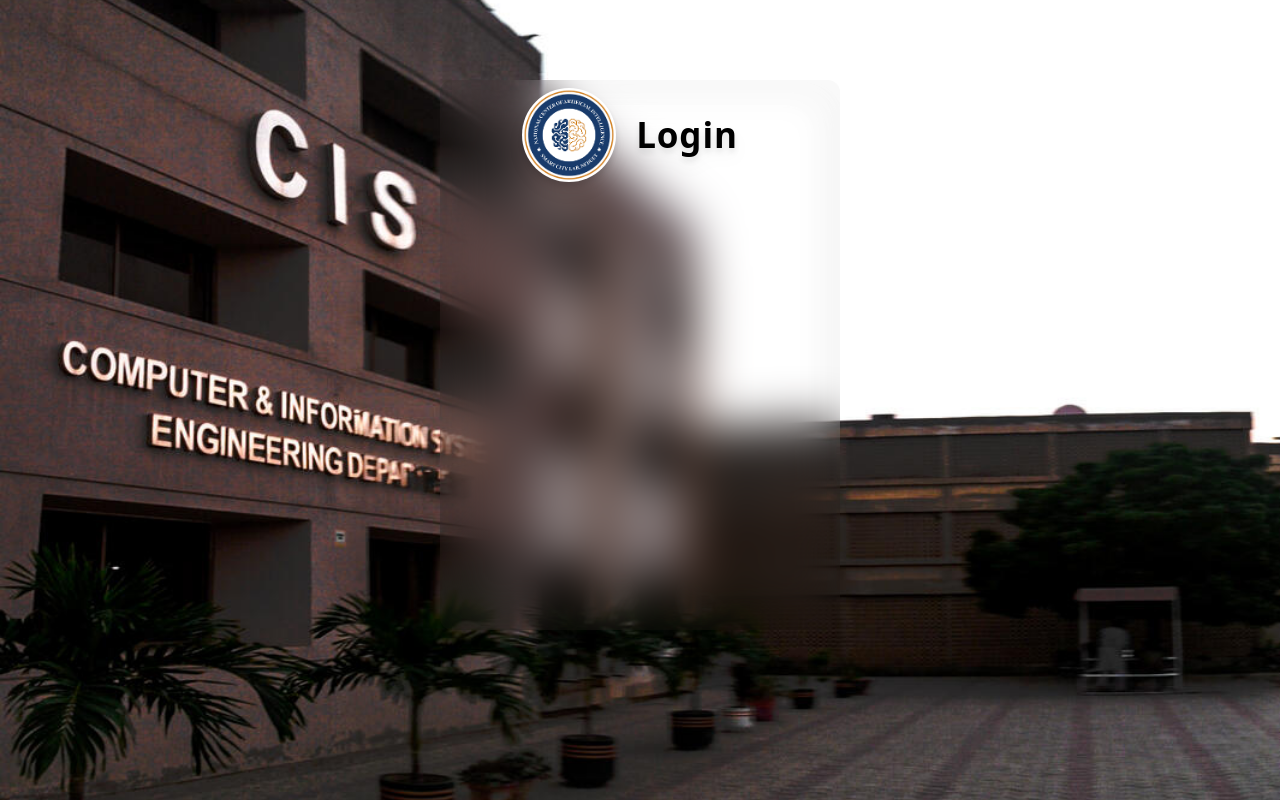
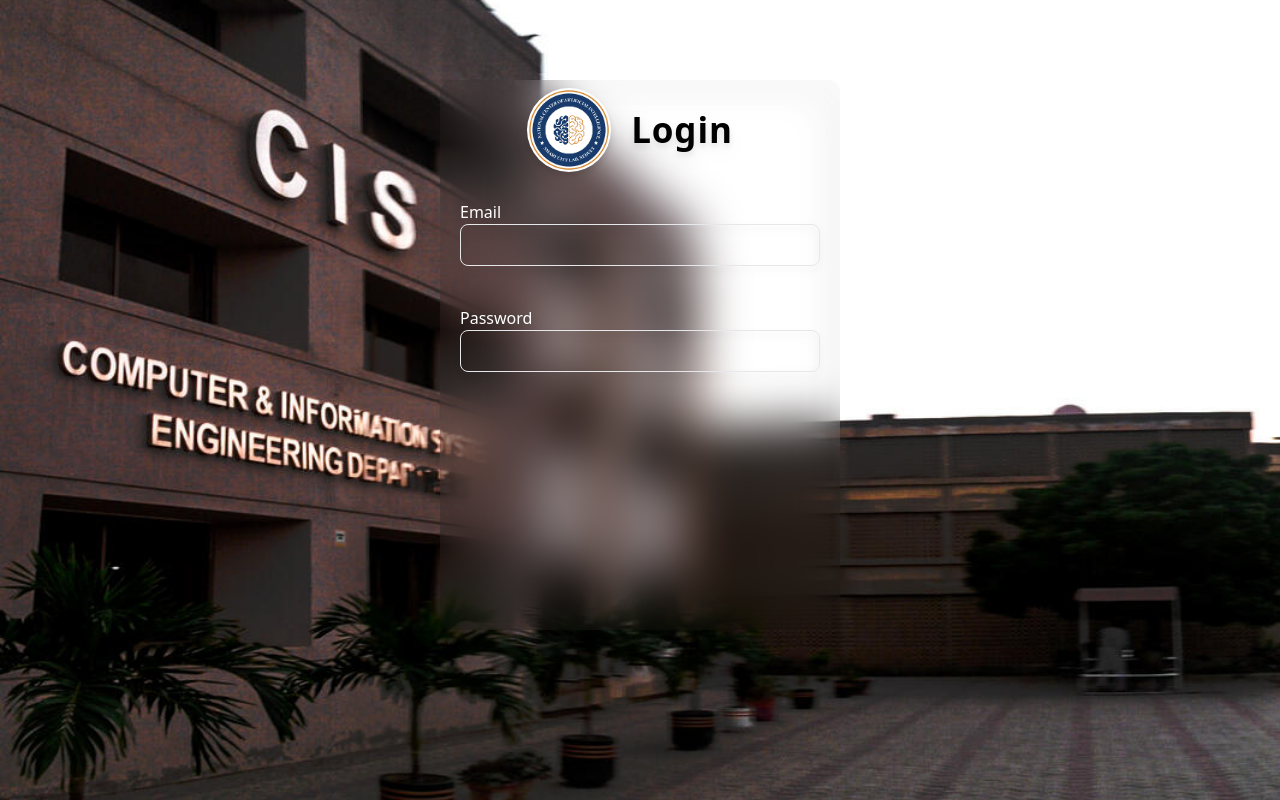
Before and after one commit to zuhaibnoor/Internship-Portal, a React (Vite) app in the folder internship-portal/: page / in a window 1280 px wide. Built offline with nearby package versions, Linux system fonts and the light colour scheme.

Commit message:
setting up the routes

```diff
--- a/internship-portal/src/pages/Login.tsx
+++ b/internship-portal/src/pages/Login.tsx
@@ -8,9 +8,24 @@
                 backgroundPosition: "center",}} className="h-screen w-screen flex justify-center">
 
                 <form action="" className="mt-20 w-[400px] h-[550px] drop-shadow-lg backdrop-blur-xl rounded-xl">
-                    <div className="flex flex-row h-[20%] justify-center items-center p-2">
-                        <img src="/logo.png" alt="" className="rounded-[50px] h-[100%]" />
-                        <div className="p-5 text-[35px] font-bold font-sans tracking-wide">Login</div>
+                    <div className="flex flex-col">
+
+                        <div className="flex flex-row h-[100px] justify-center items-center p-2">
+                            <img src="/logo.png" alt="" className="rounded-[50px] h-[100%]" />
+                            <div className="p-5 text-[35px] font-bold font-sans tracking-wide">Login</div>
+                        </div>
+
+                        <div className="flex flex-col p-5 ">
+                            <label htmlFor="email" className="text-[16px] text-white">Email</label>
+                            <input type="email" name="email" id="email" className="p-2 border rounded-lg rounded-[90px] bg-transparent" />
+                        </div>
+
+                        <div className="flex flex-col p-5 ">
+                            <label htmlFor="password" className="text-[16px] text-white">Password</label>
+                            <input type="password" name="password" id="password" className="p-2 border rounded-lg rounded-[90px] bg-transparent" />
+                        </div>
+
+
                     </div>
                 </form>
 
--- a/internship-portal/src/pages/Register.tsx
+++ b/internship-portal/src/pages/Register.tsx
@@ -9,9 +9,14 @@
                 backgroundPosition: "center",}} className="h-screen w-screen flex justify-center">
 
                 <form action="" className="mt-20 w-[400px] h-[550px] drop-shadow-lg backdrop-blur-xl rounded-xl">
-                    <div className="flex flex-row h-[20%] justify-center items-center p-2">
-                        <img src="/logo.png" alt="" className="rounded-[50px] h-[100%]" />
-                        <div className="p-5 text-[35px] font-bold font-sans tracking-wide">Register</div>
+                    <div className="flex flex-col">
+
+                        <div className="flex flex-row h-[100px] justify-center items-center p-2 border-2">
+                            <img src="/logo.png" alt="" className="rounded-[50px] h-[100%]" />
+                            <div className="p-5 text-[35px] font-bold font-sans tracking-wide">Register</div>
+                        </div>
+
+
                     </div>
                 </form>
 
```
